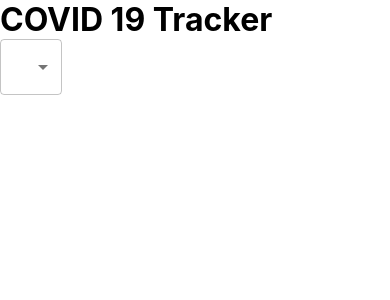
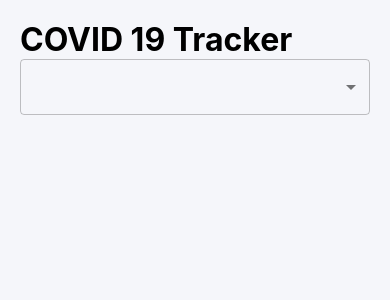
Before and after one commit to mshajid/covid-19-tracker, a React (Create React App) app: page / in a window 390 px wide. Shown: the top 300 px of the page. Built offline with nearby package versions, Linux system fonts and the light colour scheme.

Commit message:
App left-right commit

```diff
--- a/src/App.css
+++ b/src/App.css
@@ -1,3 +1,37 @@
 * {
   margin: 0;
 }
+
+body {
+  background-color: #f5f6fa;
+}
+
+.app {
+  display: flex;
+  justify-content: space-evenly;
+  padding: 20px;
+}
+
+.app__header {
+  display: flex;
+  justify-content: space-between;
+  align-items: center;
+  margin-bottom: 20px;
+
+}
+
+.app__stats {
+  display: flex;
+  justify-content: space-between;
+
+}
+
+@media (max-width: 990px) {
+  .app {
+    flex-direction: column;
+  }
+}
+
+.app__left {
+  flex: 0.9;
+}
```
